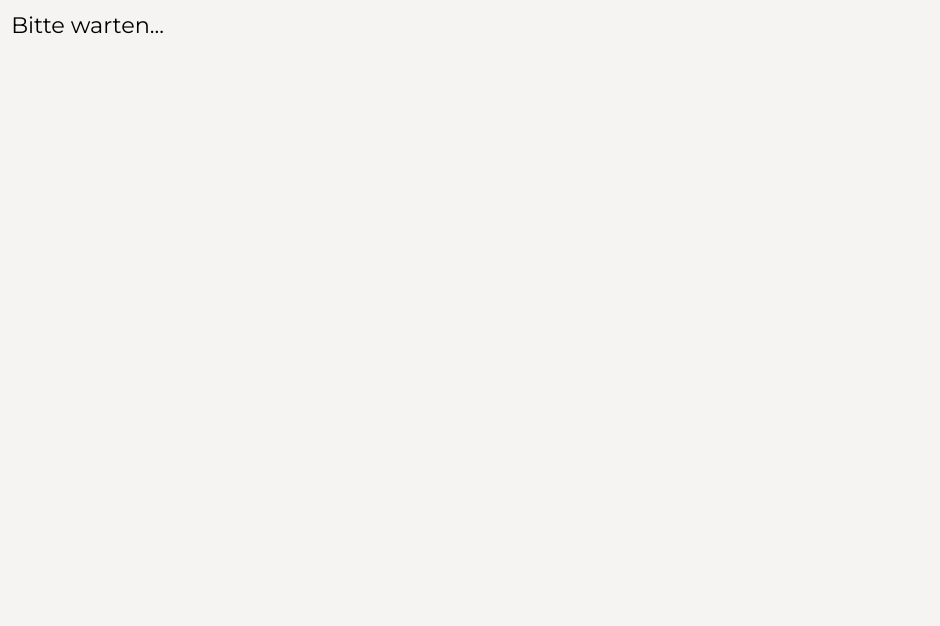
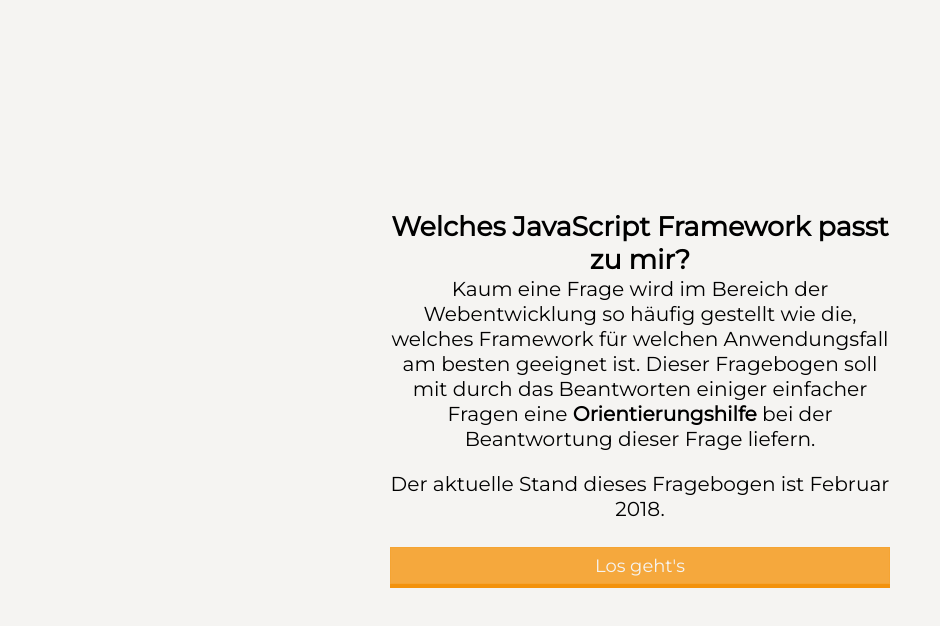
Before and after one commit to LorisBachert/welches-javascript-framework-passt-zu-mir, a React (Create React App) app: page / in a window 1280 px wide. Shown: the top 626 px of the page, without its empty margins (0-940 px from the left). Built offline with nearby package versions, Linux system fonts and the light colour scheme; no server answers.

Commit message:
add intro, fix css when overflown

```diff
--- a/src/globals/styles.css
+++ b/src/globals/styles.css
@@ -1,5 +1,4 @@
-body,
-#root {
+body {
   margin: 0;
   padding: 0;
   position: absolute;
@@ -8,6 +7,11 @@
   top: 0;
   bottom: 0;
   background-color: #f5f4f2;
+}
+* {
+  -webkit-box-sizing: border-box;
+  -moz-box-sizing: border-box;
+  box-sizing: border-box;
 }
 body,
 button {
@@ -21,7 +25,8 @@
   display: flex;
   align-items: center;
   justify-content: center;
-  height: 100%;
+  min-height: 100%;
+  padding: .5em;
 }
 .centered-container .centered-content {
   max-width: 100%;
@@ -42,6 +47,7 @@
 }
 .centered-container .centered-content .button-container {
   text-align: center;
+  position: relative;
 }
 .centered-container .centered-content .button-container .answer-button {
   width: 100%;
@@ -51,9 +57,3 @@
   width: 100%;
   height: 100%;
 }
-.page {
-  padding: .5em;
-  -webkit-box-sizing: border-box;
-  -moz-box-sizing: border-box;
-  box-sizing: border-box;
-}
--- a/src/globals/styles.less
+++ b/src/globals/styles.less
@@ -1,6 +1,6 @@
 @import url("./variables");
 
-body, #root {
+body {
   margin: 0;
   padding: 0;
   position: absolute;
@@ -9,6 +9,12 @@
   top: 0;
   bottom: 0;
   background-color: @color-background-white;
+}
+
+* {
+  -webkit-box-sizing: border-box;
+  -moz-box-sizing: border-box;
+  box-sizing: border-box;
 }
 
 body, button {
@@ -24,7 +30,8 @@
   display: flex;
   align-items: center;
   justify-content: center;
-  height: 100%;
+  min-height: 100%;
+  padding: .5em;
 
   .centered-content {
     max-width: 100%;
@@ -47,6 +54,7 @@
 
     .button-container {
       text-align: center;
+      position: relative;
 
       .answer-button {
         width: 100%;
@@ -60,10 +68,3 @@
   width: 100%;
   height: 100%;
 }
-
-.page {
-  padding: .5em;
-  -webkit-box-sizing: border-box;
-  -moz-box-sizing: border-box;
-  box-sizing: border-box;
-}
--- a/src/scenes/Home/Home.js
+++ b/src/scenes/Home/Home.js
@@ -6,9 +6,11 @@
 
 import Question from './components/Question/Question';
 import Result from "./components/Result/Result";
+import Intro from "./components/Intro/Intro";
 
 function mapStateToProps(state) {
     return {
+        index: state.index,
         questions: state.questions,
         done: state.done
     };
@@ -30,6 +32,8 @@
     stateDependentWidget() {
         if (this.props.done) {
             return <Result />;
+        } else if (this.props.index === -1) {
+            return <Intro />
         } else if (this.props.questions) {
             return <Question />;
         } else {
--- /dev/null
+++ b/src/scenes/Home/components/Intro/Intro.js
@@ -0,0 +1,37 @@
+import React, { Component }  from 'react';
+import { connect } from 'react-redux';
+import { bindActionCreators } from "redux";
+import * as NavigationActions from "../../../../services/navigation/actions";
+
+import Button from "../../../../components/Button/Button";
+
+function mapStateToProps(state) {
+    return {
+        index: state.index,
+    };
+}
+
+function mapDispatchToProps(dispatch) {
+    return bindActionCreators( NavigationActions, dispatch);
+}
+
+class Intro extends Component  {
+    render() {
+        return (
+            <div className="result centered-container page">
+                <div className="centered-content">
+                    <h1 className="title">Welches JavaScript Framework passt zu mir?</h1>
+                    <p className="description">Kaum eine Frage wird im Bereich der Webentwicklung so häufig gestellt wie die, welches Framework für welchen Anwendungsfall am besten geeignet ist. Dieser Fragebogen soll mit durch das Beantworten einiger einfacher Fragen eine <b>Orientierungshilfe</b> bei der Beantwortung dieser Frage liefern.</p>
+                    <p className="description">Der aktuelle Stand dieses Fragebogen ist Februar 2018.</p>
+                    <div className="button-container">
+                        <Button className="answer-button" onClick={this.props.next}>
+                            Los geht's
+                        </Button>
+                    </div>
+                </div>
+            </div>
+        )
+    }
+}
+
+export default connect(mapStateToProps, mapDispatchToProps)(Intro);
--- a/src/scenes/Home/components/Question/Question.css
+++ b/src/scenes/Home/components/Question/Question.css
@@ -2,6 +2,7 @@
   text-align: center;
   font-size: 0.7em;
   margin-bottom: .5em;
+  position: relative;
 }
 .question .question-index div {
   display: inline-block;
@@ -15,6 +16,7 @@
   cursor: pointer;
 }
 .question .details-toggle {
+  position: relative;
   text-align: center;
   cursor: pointer;
   margin-bottom: .3em;
@@ -24,6 +26,7 @@
   font-style: normal;
 }
 .question .question-details {
+  position: relative;
   max-height: 0;
   -webkit-transition: max-height 0.25s;
   -moz-transition: max-height 0.25s;
--- a/src/scenes/Home/components/Question/Question.less
+++ b/src/scenes/Home/components/Question/Question.less
@@ -3,6 +3,7 @@
     text-align: center;
     font-size: 0.7em;
     margin-bottom: .5em;
+    position: relative;
 
     div {
       display: inline-block;
@@ -19,6 +20,7 @@
   }
 
   .details-toggle {
+    position: relative;
     text-align: center;
     cursor: pointer;
     margin-bottom: .3em;
@@ -29,6 +31,7 @@
   }
 
   .question-details {
+    position: relative;
     max-height: 0;
     -webkit-transition: max-height 0.25s;
     -moz-transition: max-height 0.25s;
--- a/src/store.js
+++ b/src/store.js
@@ -9,7 +9,7 @@
 const INITIAL_STATE = {
     questions: [],
     frameworks: [],
-    index: 0,
+    index: -1,
     answers: {},
     done: false
 };
```
Also changed, not shown: src/scenes/Home/components/Intro/Intro.css (added), src/scenes/Home/components/Intro/Intro.less (added).
